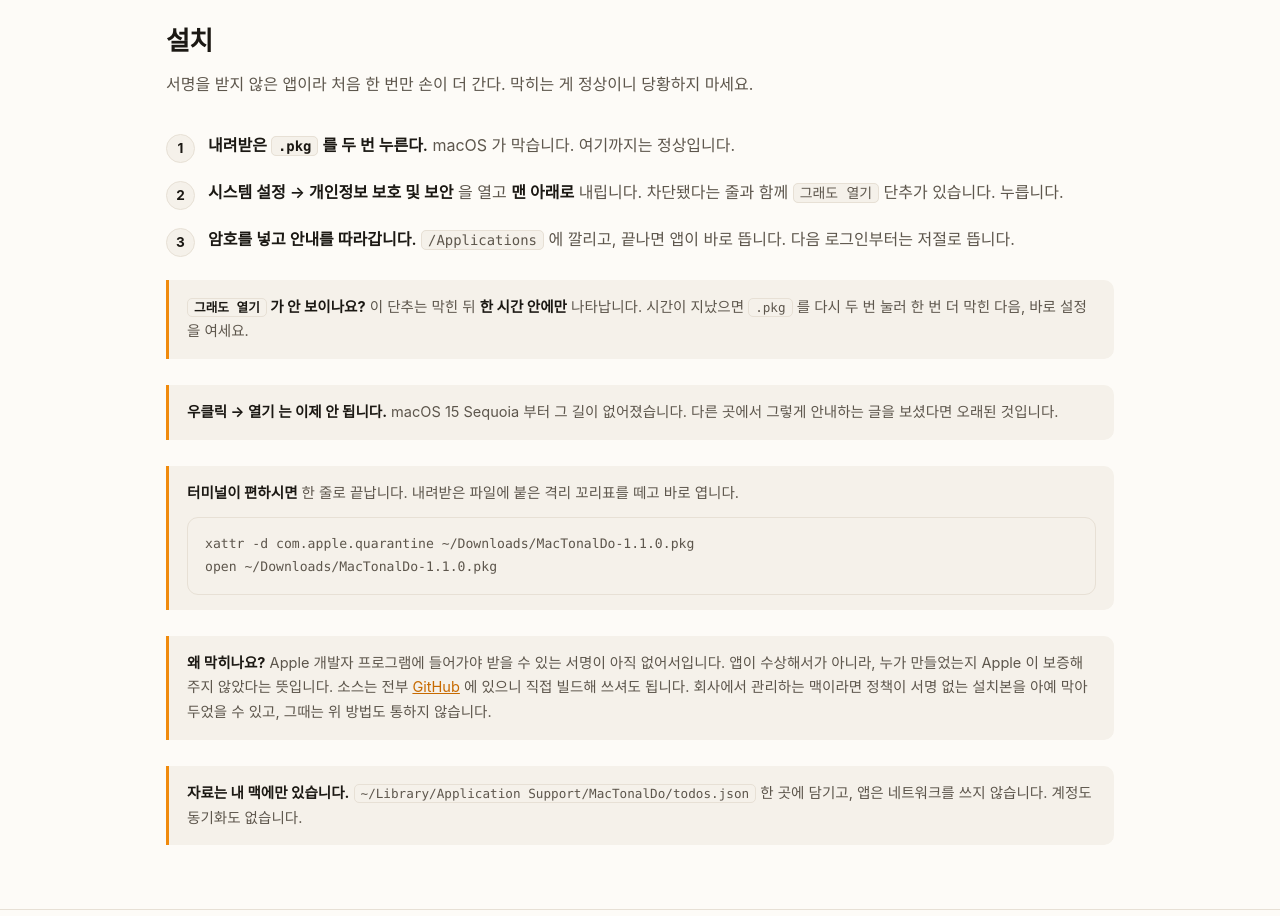
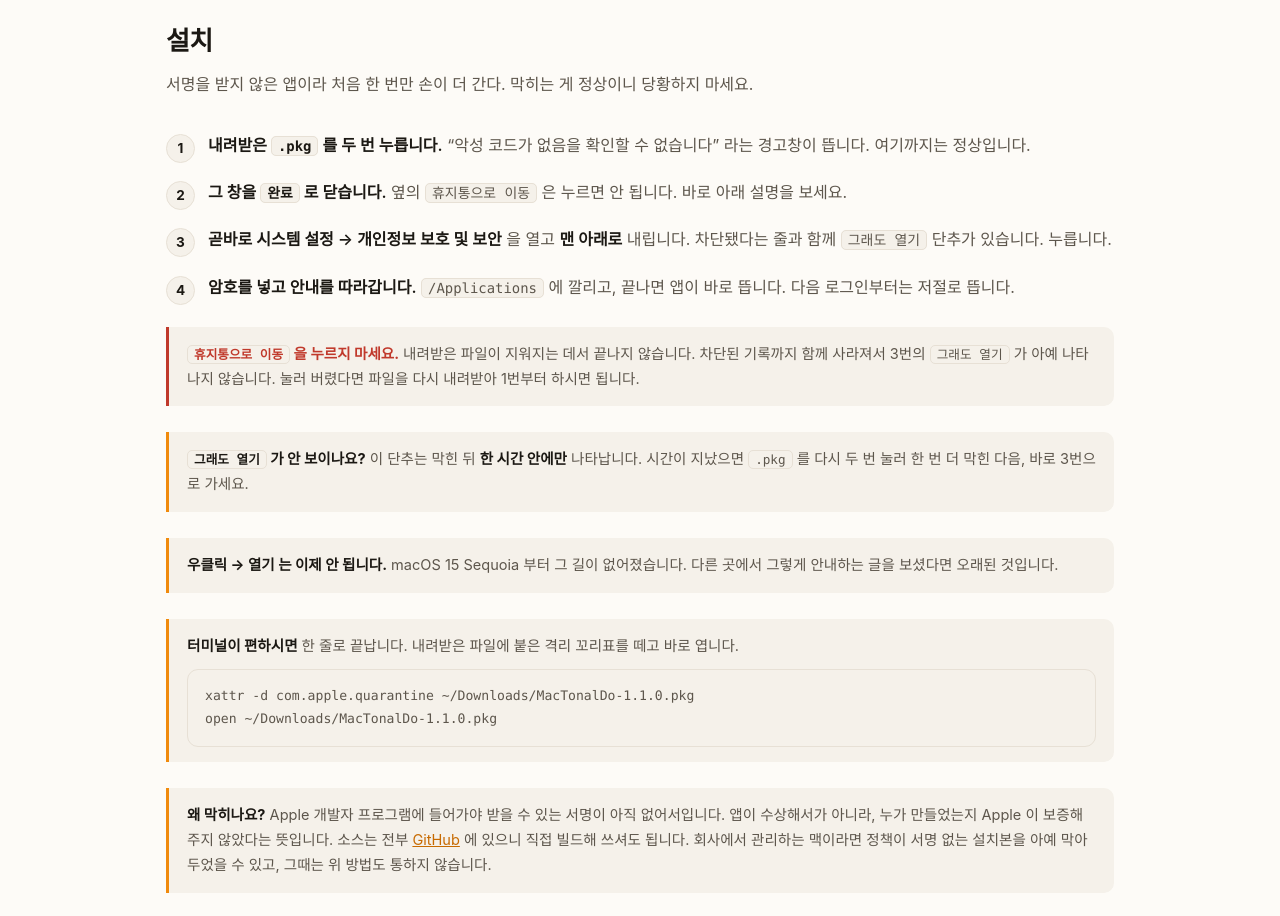
Before and after one commit to sulmoJ/MacTonalDo, a plain HTML site: page docs/index.html in a window 1280 px wide. Shown: the part 2660-3576 px from the top of the page. Drawn offline with Linux system fonts and the light colour scheme; no server answers.

Commit message:
설치 안내에 휴지통으로 이동 금지를 적는다
Gatekeeper 경고창에는 `열지 않음` / `휴지통으로 이동` / `완료` 세 가지만
있고 `열기` 가 없다. 여기서 `휴지통으로 이동` 을 누르면 막다른 길이 된다.
내려받은 파일이 지워지는 데서 끝나지 않고, 차단된 기록까지 함께 사라져서
시스템 설정의 `그래도 열기` 가 아예 나타나지 않기 때문이다.

안내 어디에도 이 말이 없어서, 창을 보고 가장 자연스럽게 누를 단추가
하필 복구 불가능한 쪽이었다. 그 창에서는 `완료` 로 닫아야 한다는 것을
차례에 넣고, 페이지에는 눈에 띄는 경고 상자를 따로 두었다.

Co-Authored-By: Claude Opus 5 <noreply@anthropic.com>

```diff
--- a/docs/index.html
+++ b/docs/index.html
@@ -24,6 +24,7 @@
   --ink-3: #8b8377;
   --line: #e7e0d5;
   --shadow: 0 18px 40px -12px rgba(60, 42, 12, .22);
+  --danger: #c0392b;
 }
 
 @media (prefers-color-scheme: dark) {
@@ -37,6 +38,7 @@
     --ink-3: #857c6e;
     --line: #322c23;
     --shadow: 0 18px 44px -12px rgba(0, 0, 0, .6);
+    --danger: #ff9b8a;
   }
 }
 :root[data-theme="dark"] {
@@ -49,6 +51,7 @@
   --ink-3: #857c6e;
   --line: #322c23;
   --shadow: 0 18px 44px -12px rgba(0, 0, 0, .6);
+  --danger: #ff9b8a;
 }
 
 * { box-sizing: border-box; }
@@ -281,6 +284,8 @@ ol.steps b { color: var(--ink); font-weight: 600; }
   color: var(--ink-2);
 }
 .note b { color: var(--ink); }
+.note.warn { border-left-color: var(--danger); }
+.note.warn b { color: var(--danger); }
 
 code {
   font-family: ui-monospace, SFMono-Regular, "SF Mono", Menlo, monospace;
@@ -415,14 +420,21 @@ footer nav { margin-bottom: 12px; display: flex; gap: 18px; justify-content: cen
     <p class="lede">서명을 받지 않은 앱이라 처음 한 번만 손이 더 간다. 막히는 게 정상이니 당황하지 마세요.</p>
 
     <ol class="steps">
-      <li><b>내려받은 <code>.pkg</code> 를 두 번 누른다.</b> macOS 가 막습니다. 여기까지는 정상입니다.</li>
-      <li><b>시스템 설정 → 개인정보 보호 및 보안</b> 을 열고 <b>맨 아래로</b> 내립니다. 차단됐다는 줄과 함께 <code>그래도 열기</code> 단추가 있습니다. 누릅니다.</li>
+      <li><b>내려받은 <code>.pkg</code> 를 두 번 누릅니다.</b> “악성 코드가 없음을 확인할 수 없습니다” 라는 경고창이 뜹니다. 여기까지는 정상입니다.</li>
+      <li><b>그 창을 <code>완료</code> 로 닫습니다.</b> 옆의 <code>휴지통으로 이동</code> 은 누르면 안 됩니다. 바로 아래 설명을 보세요.</li>
+      <li><b>곧바로 시스템 설정 → 개인정보 보호 및 보안</b> 을 열고 <b>맨 아래로</b> 내립니다. 차단됐다는 줄과 함께 <code>그래도 열기</code> 단추가 있습니다. 누릅니다.</li>
       <li><b>암호를 넣고 안내를 따라갑니다.</b> <code>/Applications</code> 에 깔리고, 끝나면 앱이 바로 뜹니다. 다음 로그인부터는 저절로 뜹니다.</li>
     </ol>
 
+    <div class="note warn">
+      <b><code>휴지통으로 이동</code> 을 누르지 마세요.</b> 내려받은 파일이 지워지는 데서 끝나지 않습니다.
+      차단된 기록까지 함께 사라져서 3번의 <code>그래도 열기</code> 가 아예 나타나지 않습니다.
+      눌러 버렸다면 파일을 다시 내려받아 1번부터 하시면 됩니다.
+    </div>
+
     <div class="note">
       <b><code>그래도 열기</code> 가 안 보이나요?</b> 이 단추는 막힌 뒤 <b>한 시간 안에만</b> 나타납니다.
-      시간이 지났으면 <code>.pkg</code> 를 다시 두 번 눌러 한 번 더 막힌 다음, 바로 설정을 여세요.
+      시간이 지났으면 <code>.pkg</code> 를 다시 두 번 눌러 한 번 더 막힌 다음, 바로 3번으로 가세요.
     </div>
 
     <div class="note">
```
Also changed, not shown: 2 other files.
